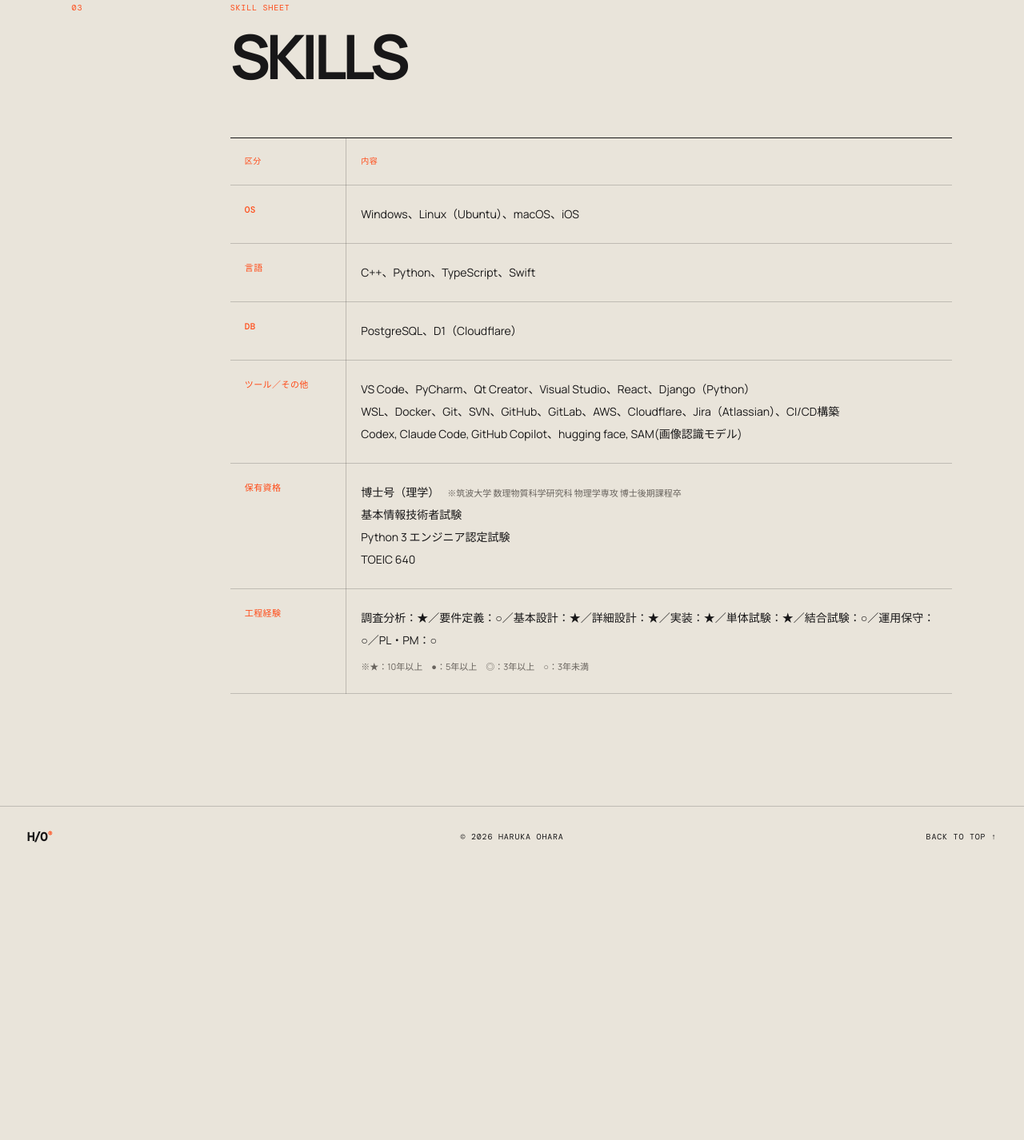
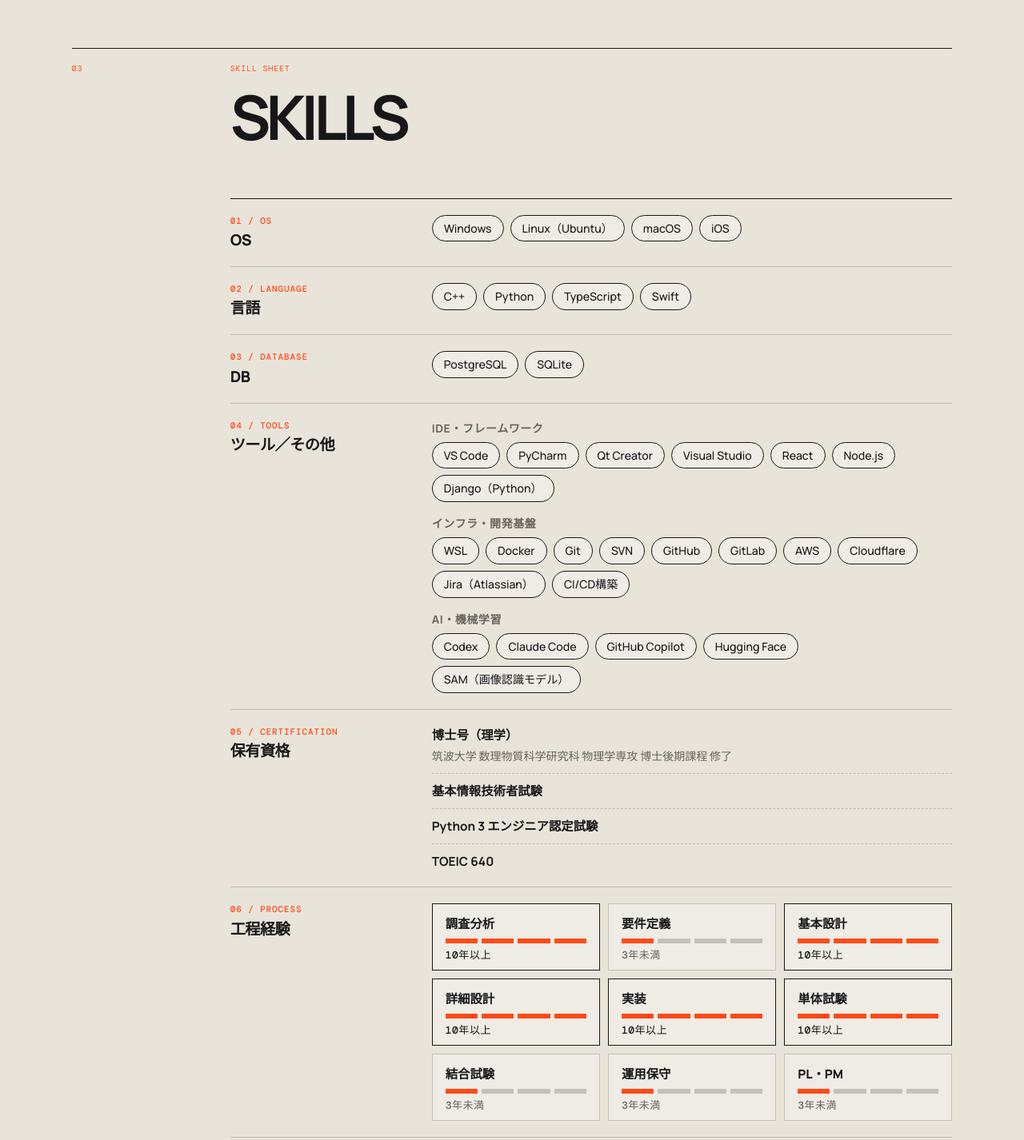
Before and after one commit to oharuka27/my_home_page, a website: page public/index.html in a window 1280 px wide. Shown: the part 3119-4545 px from the top of the page at 80% size. Before the commit the page ends 4205 px from the top, so only its background shows below. Drawn offline with nearby package versions, Linux system fonts and the light colour scheme.

Commit message:
improved skills

```diff
--- a/public/index.html
+++ b/public/index.html
@@ -31,7 +31,7 @@
       <div class="section-heading"><p class="section-number">02</p><div><p class="eyebrow">SELF INTRODUCTION</p><h2>PROFILE</h2></div></div>
       <div class="profile-content">
         <div class="profile-body">
-          <p>博士（理学）を取得。数学・物理の知識を生かしたモデリング技術やアルゴリズム開発・利用を得意としています。一方で、その過程で培われた問題の分析力や0から1を生み出す構築力を活かしもっと広く社会に貢献していきたいと思うようになりアカデミックから民間企業へと進出。</p>
+          <p>筑波大学で理論物理を専攻し博士（理学）を取得。数学・物理の知識を生かしたモデリング技術やアルゴリズム開発・利用を得意としています。一方で、その過程で培われた問題の分析力や0から1を生み出す構築力を活かしもっと広く社会に貢献していきたいと思うようになりアカデミックから民間企業へと転出。</p>
           <p>これまで大手企業グループ会社、ベンチャー、大学研究室と様々な環境で開発を行ってきました。大手企業グループ会社ではCAE業務アプリケーションを10年以上開発・保守。ベンチャーでは避難シミュレーション開発を要件ヒアリング、設計、実装、報告まで一貫して担当。WEBアプリ、スマホアプリ、デスクトップアプリなど、幅広い分野で開発実績があります。</p>
           <p>プライベートでは、妻・子供2人・保護猫3匹と暮らしております。日頃は街巡り、ランニング、コーヒーを嗜んでおります。最近では神社仏閣巡りや軽登山に興味が広がりつつあります。</p>
         </div>
@@ -39,18 +39,66 @@
     </section>
     <section class="section skills" id="skills">
       <div class="section-heading"><p class="section-number">03</p><div><p class="eyebrow">SKILL SHEET</p><h2>SKILLS</h2></div></div>
-      <div class="skill-table-wrap" tabindex="0" aria-label="スキル一覧テーブル。横方向にスクロールできます">
-        <table class="skill-table">
-          <thead><tr><th scope="col">区分</th><th scope="col">内容</th></tr></thead>
-          <tbody>
-            <tr><th scope="row">OS</th><td>Windows、Linux（Ubuntu）、macOS、iOS</td></tr>
-            <tr><th scope="row">言語</th><td>C++、Python、TypeScript、Swift</td></tr>
-            <tr><th scope="row">DB</th><td>PostgreSQL、D1（Cloudflare）</td></tr>
-            <tr><th scope="row">ツール／その他</th><td>VS Code、PyCharm、Qt Creator、Visual Studio、React、Django（Python）<br>WSL、Docker、Git、SVN、GitHub、GitLab、AWS、Cloudflare、Jira（Atlassian）、CI/CD構築<br>Codex, Claude Code, GitHub Copilot、hugging face, SAM(画像認識モデル)</td></tr>
-            <tr><th scope="row">保有資格</th><td>博士号（理学）<small>※筑波大学 数理物質科学研究科 物理学専攻 博士後期課程卒</small><br>基本情報技術者試験<br>Python 3 エンジニア認定試験<br>TOEIC 640</td></tr>
-            <tr><th scope="row">工程経験</th><td>調査分析：★／要件定義：○／基本設計：★／詳細設計：★／実装：★／単体試験：★／結合試験：○／運用保守：○／PL・PM：○<small class="experience-note">※★：10年以上　●：5年以上　◎：3年以上　○：3年未満</small></td></tr>
-          </tbody>
-        </table>
+      <div class="skill-list">
+        <div class="skill-row">
+          <div class="skill-label"><span>01 / OS</span><h3>OS</h3></div>
+          <div class="skill-content">
+            <ul class="skill-chips"><li>Windows</li><li>Linux（Ubuntu）</li><li>macOS</li><li>iOS</li></ul>
+          </div>
+        </div>
+        <div class="skill-row">
+          <div class="skill-label"><span>02 / LANGUAGE</span><h3>言語</h3></div>
+          <div class="skill-content">
+            <ul class="skill-chips"><li>C++</li><li>Python</li><li>TypeScript</li><li>Swift</li></ul>
+          </div>
+        </div>
+        <div class="skill-row">
+          <div class="skill-label"><span>03 / DATABASE</span><h3>DB</h3></div>
+          <div class="skill-content">
+            <ul class="skill-chips"><li>PostgreSQL</li><li>SQLite</li></ul>
+          </div>
+        </div>
+        <div class="skill-row">
+          <div class="skill-label"><span>04 / TOOLS</span><h3>ツール／その他</h3></div>
+          <div class="skill-content">
+            <div class="skill-group"><p>IDE・フレームワーク</p>
+              <ul class="skill-chips"><li>VS Code</li><li>PyCharm</li><li>Qt Creator</li><li>Visual Studio</li><li>React</li><li>Node.js</li><li>Django（Python）</li></ul>
+            </div>
+            <div class="skill-group"><p>インフラ・開発基盤</p>
+              <ul class="skill-chips"><li>WSL</li><li>Docker</li><li>Git</li><li>SVN</li><li>GitHub</li><li>GitLab</li><li>AWS</li><li>Cloudflare</li><li>Jira（Atlassian）</li><li>CI/CD構築</li></ul>
+            </div>
+            <div class="skill-group"><p>AI・機械学習</p>
+              <ul class="skill-chips"><li>Codex</li><li>Claude Code</li><li>GitHub Copilot</li><li>Hugging Face</li><li>SAM（画像認識モデル）</li></ul>
+            </div>
+          </div>
+        </div>
+        <div class="skill-row">
+          <div class="skill-label"><span>05 / CERTIFICATION</span><h3>保有資格</h3></div>
+          <div class="skill-content">
+            <ul class="skill-certs">
+              <li>博士号（理学）<small>筑波大学 数理物質科学研究科 物理学専攻 博士後期課程 修了</small></li>
+              <li>基本情報技術者試験</li>
+              <li>Python 3 エンジニア認定試験</li>
+              <li>TOEIC 640</li>
+            </ul>
+          </div>
+        </div>
+        <div class="skill-row">
+          <div class="skill-label"><span>06 / PROCESS</span><h3>工程経験</h3></div>
+          <div class="skill-content">
+            <ul class="skill-process">
+              <li data-level="4"><span class="process-name">調査分析</span><span class="process-meter" aria-hidden="true"><i></i><i></i><i></i><i></i></span><span class="process-years">10年以上</span></li>
+              <li data-level="1"><span class="process-name">要件定義</span><span class="process-meter" aria-hidden="true"><i></i><i></i><i></i><i></i></span><span class="process-years">3年未満</span></li>
+              <li data-level="4"><span class="process-name">基本設計</span><span class="process-meter" aria-hidden="true"><i></i><i></i><i></i><i></i></span><span class="process-years">10年以上</span></li>
+              <li data-level="4"><span class="process-name">詳細設計</span><span class="process-meter" aria-hidden="true"><i></i><i></i><i></i><i></i></span><span class="process-years">10年以上</span></li>
+              <li data-level="4"><span class="process-name">実装</span><span class="process-meter" aria-hidden="true"><i></i><i></i><i></i><i></i></span><span class="process-years">10年以上</span></li>
+              <li data-level="4"><span class="process-name">単体試験</span><span class="process-meter" aria-hidden="true"><i></i><i></i><i></i><i></i></span><span class="process-years">10年以上</span></li>
+              <li data-level="1"><span class="process-name">結合試験</span><span class="process-meter" aria-hidden="true"><i></i><i></i><i></i><i></i></span><span class="process-years">3年未満</span></li>
+              <li data-level="1"><span class="process-name">運用保守</span><span class="process-meter" aria-hidden="true"><i></i><i></i><i></i><i></i></span><span class="process-years">3年未満</span></li>
+              <li data-level="1"><span class="process-name">PL・PM</span><span class="process-meter" aria-hidden="true"><i></i><i></i><i></i><i></i></span><span class="process-years">3年未満</span></li>
+            </ul>
+          </div>
+        </div>
       </div>
     </section>
   </main>
```
Also changed, not shown: public/style.css.
